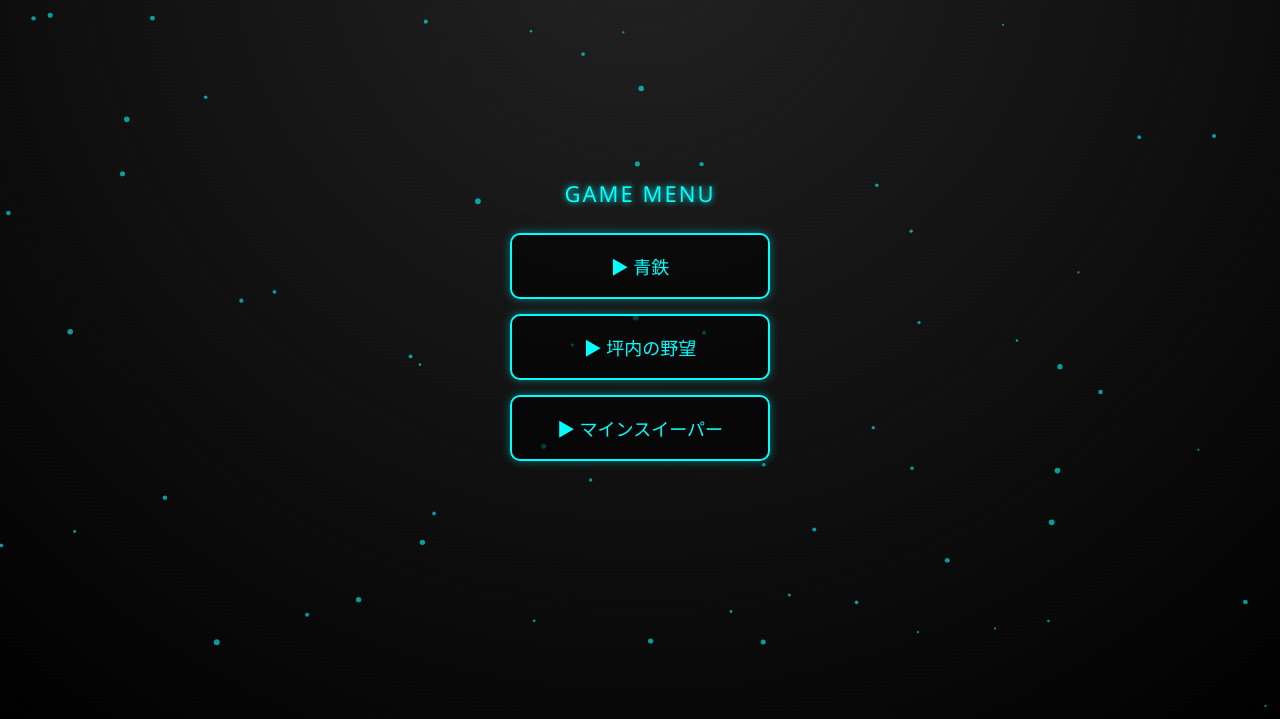
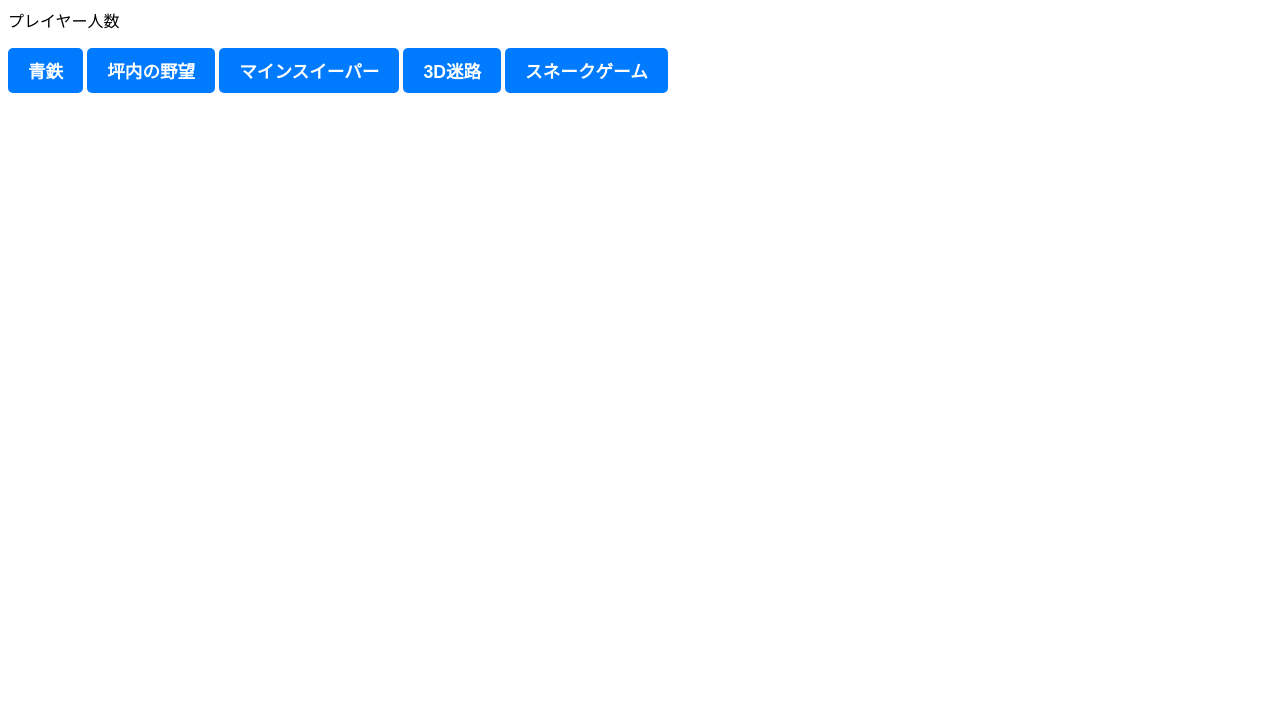
Before and after one commit to harut-11/J13_otanosimikai, a plain HTML site: page docs/index.html in a window 1280 px wide. Shown: the part 81-800 px from the top of the page. Drawn offline with Linux system fonts and the light colour scheme.

Commit message:
Revamp index.html for game menu layout
Updated the game menu page to a new layout with buttons for various mini-games.

```diff
--- a/docs/index.html
+++ b/docs/index.html
@@ -1,151 +1,32 @@
 <!DOCTYPE html>
 <html lang="ja">
 <head>
-<meta charset="UTF-8">
-<title>エリア８</title>
-<style>
-body {
-    margin: 0; height: 100vh; overflow: hidden;
-    display: flex; justify-content: center; align-items: center;
-    background: radial-gradient(circle at top, #222, #000);
-    font-family: "Segoe UI", sans-serif; color: #fff;
-}
-
-/* フェードイン演出 */
-.wrapper { opacity: 0; transform: scale(.9); animation: show 1s forwards; }
-@keyframes show { to { opacity: 1; transform: scale(1); } }
-
-.title {
-    font-size: 22px; letter-spacing: 2px; margin-bottom: 25px;
-    color: #0ff; text-align: center;
-    text-shadow: 0 0 6px #0ff;
-}
-.title.glitch { text-shadow: 2px 0 #f0f, -2px 0 #0ff; }
-
-.menu { width: 260px; display: flex; flex-direction: column; gap: 15px; }
-
-/* ボタンの基本設定 */
-.menu a {
-    padding: 18px; text-align: center;
-    color: #0ff; text-decoration: none; font-size: 18px;
-    border: 2px solid #0ff; border-radius: 10px;
-    background: rgba(0, 0, 0, .6);
-    box-shadow: 0 0 10px rgba(0, 255, 255, .4);
-    transition: .2s;
-    cursor: pointer; /* マウスを乗せた時に指マークにする */
-    user-select: none; /* テキスト選択を無効化 */
-}
-
-/* ホバー時の設定 */
-.menu a:hover {
-    background: #0ff; color: #000;
-    box-shadow: 0 0 20px #0ff;
-    transform: scale(1.05);
-}
-
-/* クリック時のグリッチ演出 */
-.menu a.glitch {
-    animation: g .25s linear;
-    text-shadow: 2px 0 #f0f, -2px 0 #0ff;
-}
-@keyframes g {
-    20% { transform: scale(1.05) translateX(-2px); }
-    40% { transform: scale(1.05) translateX(2px); }
-    60% { transform: scale(1.05) translateX(-1px); }
-    80% { transform: scale(1.05) translateX(1px); }
-}
-
-/* 走査線（ノイズ） */
-.noise {
-    position: fixed; inset: 0; pointer-events: none;
-    background: repeating-linear-gradient(
-        to bottom,
-        rgba(255, 255, 255, .015) 0 1px,
-        transparent 1px 4px
-    );
-    animation: n .15s infinite;
-}
-@keyframes n { to { transform: translateY(3px); } }
-
-canvas { position: fixed; inset: 0; z-index: -1; }
-</style>
+    <meta charset="UTF-8">
+    <title>エリア7</title>
+    <style>
+        .aotetu-btn {
+            background-color: #007bff; /* 青色 */
+            color: white;
+            padding: 10px 20px;
+            border: none;
+            border-radius: 5px;
+            cursor: pointer;
+            font-weight: bold;
+            font-size: 1.1rem;
+        }
+        .aotetu-btn:hover {
+            background-color: #0056b3; /* ホバー時に少し暗く */
+        }
+    </style>
 </head>
 <body>
+    <h1>エリア7ミニゲーム</h1>
+    <p>プレイヤー人数</p>
 
-<canvas id="bg"></canvas>
-<div class="noise"></div>
-
-<div class="wrapper">
-    <div class="title" id="title">GAME MENU</div>
-    <div class="menu">
-        <a data-i="0">▶ 青鉄</a>
-        <a data-i="1">▶ 坪内の野望</a>
-        <a data-i="2">▶ マインスイーパー</a>
-    </div>
-</div>
-
-<script>
-// ===== URLリストの設定 =====
-// ===== URLリストの設定（修正版） =====
-const urlList = [
-    "./aotetu/home.html",      // 青鉄（home.html を指定）
-    "./Game2/index.html",      // 坪内の野望（大文字のG、index.htmlまで指定）
-    "./mysiipar/index.html",   // マインスイーパー（index.htmlまで指定）
-];
-
-// --- 背景粒子のアニメーション ---
-const c = document.getElementById("bg");
-const ctx = c.getContext("2d");
-const t = document.getElementById("title");
-let w, h, p = [];
-
-onresize = () => { w = c.width = innerWidth; h = c.height = innerHeight; };
-onresize();
-
-for(let i = 0; i < 70; i++)
-    p.push({ x: Math.random() * w, y: Math.random() * h, r: 1 + Math.random() * 2, v: .1 + Math.random() * .3 });
-
-(function draw() {
-    ctx.clearRect(0, 0, w, h);
-    ctx.fillStyle = "#0ff"; ctx.globalAlpha = .6;
-    p.forEach(a => {
-        ctx.beginPath();
-        ctx.arc(a.x, a.y, a.r, 0, 6.28);
-        ctx.fill();
-        a.y += a.v; if (a.y > h) a.y = 0;
-    });
-    requestAnimationFrame(draw);
-})();
-
-// --- メニューボタンの制御 ---
-document.querySelectorAll(".menu a").forEach(button => {
-    // ホバーした時のグリッチ演出
-    button.onmouseenter = () => {
-        button.classList.remove("glitch");
-        void button.offsetWidth; // リフローを強制してアニメーションをリセット
-        button.classList.add("glitch");
-    };
-
-    // クリックした時のページ遷移
-    button.addEventListener('click', () => {
-        const index = button.dataset.i;
-        const targetUrl = urlList[index];
-
-        if (targetUrl) {
-            // 少しだけ演出を見せてから遷移（任意）
-            setTimeout(() => {
-                location.href = targetUrl;
-            }, 100);
-        }
-    });
-});
-
-// タイトルの定期的グリッチ
-setInterval(() => {
-    t.classList.add("glitch");
-    setTimeout(() => t.classList.remove("glitch"), 120);
-}, 4000 + Math.random() * 3000);
-</script>
-
+    <button class="aotetu-btn" onclick="location.href='aotetu/home.html'">青鉄</button>
+  <button class="aotetu-btn" onclick="location.href='Game2/index.html'">坪内の野望</button>
+  <button class="aotetu-btn" onclick="location.href='mysiipar/index.html'">マインスイーパー</button>
+  <button class="aotetu-btn" onclick="location.href='3dmeiro/dungeon.html'">3D迷路</button>
+  <button class="aotetu-btn" onclick="location.href='snake/スネークゲーム.html'">スネークゲーム</button>
 </body>
 </html>
```
